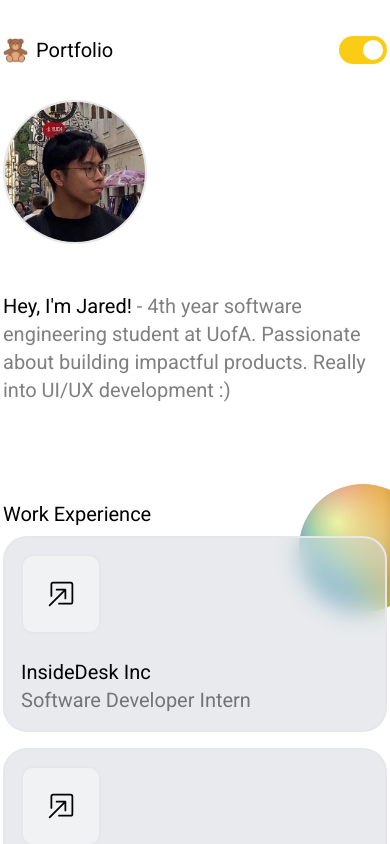
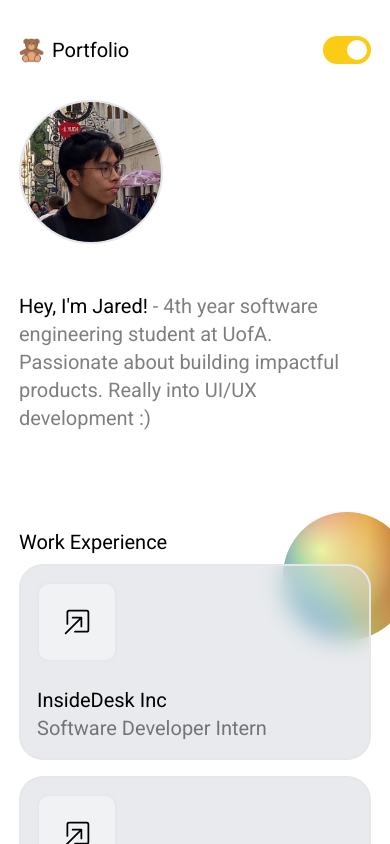
Before and after one commit to jdrco/self-portfolio, a Next.js app: page / in a window 390 px wide. Built offline with nearby package versions, Linux system fonts and the light colour scheme.

Commit message:
Add padding to mobile view lol

```diff
--- a/components/Layout.js
+++ b/components/Layout.js
@@ -15,7 +15,7 @@ const Layout = ({ children }) => {
       }`}
     >
       <div className="w-full h-auto flex justify-center bg-white dark:bg-neutral-800">
-        <div className="max-w-sm sm:max-w-screen-md flex flex-col">
+        <div className="max-w-sm sm:max-w-screen-md flex flex-col px-4 sm:px-0">
           <Nav handleToggle={handleToggle} />
           {children}
         </div>
```
